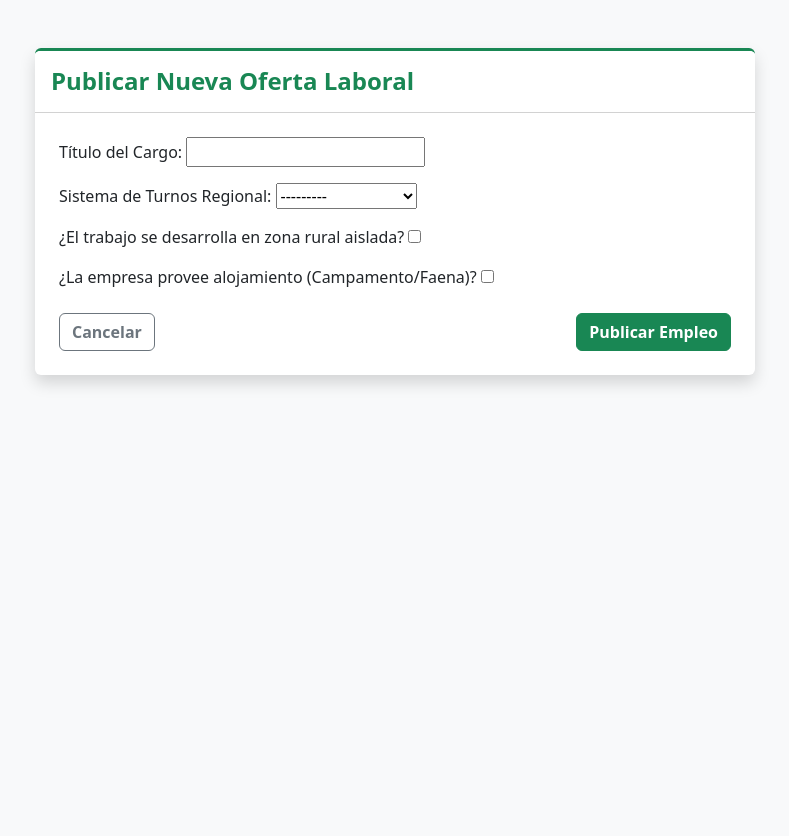
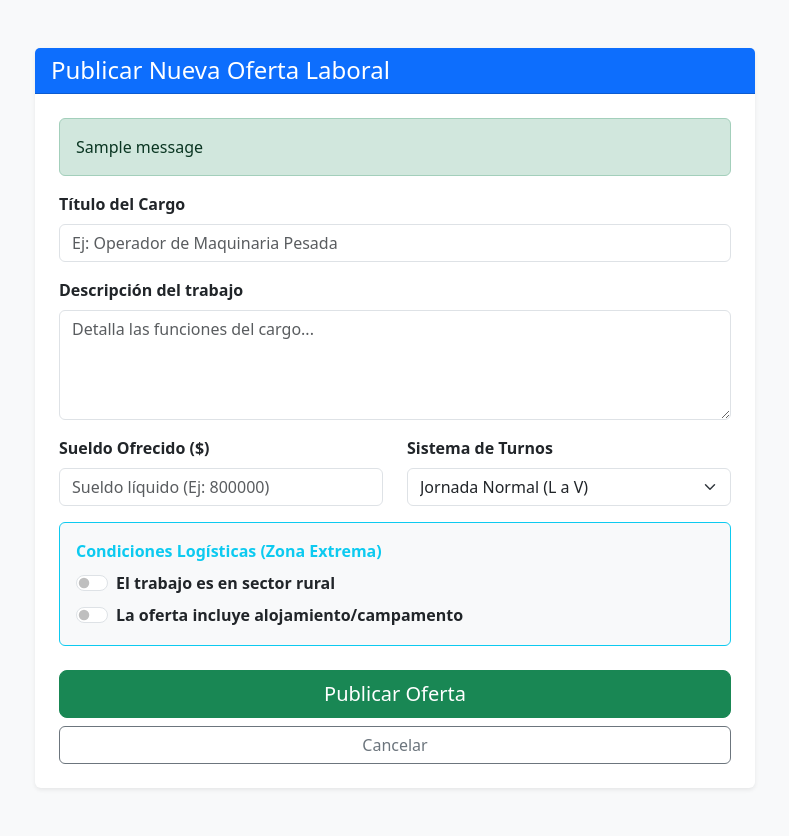
Before and after one commit to alpharius4/Ays-n-Oportunidades, a Django app: page /crear/ in a window 1280 px wide. Shown: the part 56-892 px from the top of the page, without its empty margins (245-1034 px from the left). Before the commit the page ends 442 px from the top, so only its background shows below. Run offline with Django 5.2, Linux system fonts and the light colour scheme; a user stored in the database is signed in; tables that the repository leaves empty hold one stand-in row (values such as "Sample post"); one stand-in notice (Sample message) is shown.

Commit message:
Implementa notificaciones por Gmail y agrega campos logísticos regionales a OfertaLaboral

```diff
--- a/jobs/forms.py
+++ b/jobs/forms.py
@@ -4,12 +4,15 @@ from .models import OfertaLaboral
 class OfertaLaboralForm(forms.ModelForm):
     class Meta:
         model = OfertaLaboral
-        # Usamos exactamente los nombres que están en tu models.py
-        fields = ['titulo_cargo', 'sistema_turno', 'es_zona_rural', 'incluye_alojamiento']
+        # Revisa que estos nombres coincidan exactamente con tu models.py
+        fields = ['titulo_cargo', 'descripcion', 'sueldo', 'sistema_turnos', 'es_rural', 'incluye_alojamiento']
 
-        labels = {
-            'titulo_cargo': 'Título del Cargo',
-            'sistema_turno': 'Sistema de Turnos Regional',
-            'es_zona_rural': '¿El trabajo se desarrolla en zona rural aislada?',
-            'incluye_alojamiento': '¿La empresa provee alojamiento (Campamento/Faena)?',
+        # Inyectamos diseño Bootstrap 5
+        widgets = {
+            'titulo_cargo': forms.TextInput(attrs={'class': 'form-control', 'placeholder': 'Ej: Operador de Maquinaria Pesada'}),
+            'descripcion': forms.Textarea(attrs={'class': 'form-control', 'rows': 4, 'placeholder': 'Detalla las funciones del cargo...'}),
+            'sueldo': forms.NumberInput(attrs={'class': 'form-control', 'placeholder': 'Sueldo líquido (Ej: 800000)'}),
+            'sistema_turnos': forms.Select(attrs={'class': 'form-select'}),
+            'es_rural': forms.CheckboxInput(attrs={'class': 'form-check-input', 'role': 'switch'}),
+            'incluye_alojamiento': forms.CheckboxInput(attrs={'class': 'form-check-input', 'role': 'switch'}),
         }
--- a/jobs/models.py
+++ b/jobs/models.py
@@ -1,29 +1,37 @@
 from django.db import models
-from django.conf import settings
+from django.conf import settings # Para conectar con tu usuario
 
 class OfertaLaboral(models.Model):
-    TURNOS = (
-        ('14x14', '14x14'),
-        ('10x10', '10x10'),
-        ('7x7', '7x7'),
-        ('5x2', '5x2'),
-        ('sin_turno', 'Lunes a Viernes'),
-    )
+    # Relación con el usuario (Empresa) que crea la oferta
+    autor = models.ForeignKey(settings.AUTH_USER_MODEL, on_delete=models.CASCADE, related_name='ofertas_publicadas')
 
-    autor = models.ForeignKey(settings.AUTH_USER_MODEL, on_delete=models.CASCADE)
-    titulo_cargo = models.CharField(max_length=150)
-    sistema_turno = models.CharField(max_length=20, choices=TURNOS)
+    # Datos generales del cargo
+    titulo_cargo = models.CharField(max_length=200, verbose_name="Título del Cargo")
+    descripcion = models.TextField(verbose_name="Descripción del trabajo")
+    sueldo = models.IntegerField(verbose_name="Sueldo líquido", null=True, blank=True)
 
-    incluye_alojamiento = models.BooleanField(default=False)
-    es_zona_rural = models.BooleanField(default=False)
+    # Opciones de turnos para Aysén
+    OPCIONES_TURNOS = [
+        ('Lunes a Viernes', 'Jornada Normal (L a V)'),
+        ('14x14', 'Turno 14x14'),
+        ('7x7', 'Turno 7x7'),
+        ('20x10', 'Turno 20x10'),
+        ('Otro', 'Otro sistema de turnos'),
+    ]
+    sistema_turnos = models.CharField(max_length=50, choices=OPCIONES_TURNOS, default='Lunes a Viernes')
 
-    estado_activa = models.BooleanField(default=True)
+    # Filtros logísticos regionales
+    es_rural = models.BooleanField(default=False, verbose_name="Sector Rural")
+    incluye_alojamiento = models.BooleanField(default=False, verbose_name="Incluye Alojamiento/Campamento")
+
+    # Metadatos automáticos
     fecha_publicacion = models.DateTimeField(auto_now_add=True)
+    activa = models.BooleanField(default=True)
 
     def __str__(self):
-        return f"{self.titulo_cargo} - {self.get_sistema_turno_display()}"
+        return f"{self.titulo_cargo} - {self.autor.username}"
 
-# ... (Tu modelo OfertaLaboral se queda arriba tal cual está) ...
+
 
 class Postulacion(models.Model):
     ESTADOS_POSTULACION = [
--- a/jobs/templates/jobs/crear_oferta.html
+++ b/jobs/templates/jobs/crear_oferta.html
@@ -1,22 +1,60 @@
-{% extends 'base.html' %}
-
-{% block content %}
-<div class="container mt-5">
+{% extends 'base.html' %} {% block content %}
+<div class="container mt-5 mb-5">
     <div class="row justify-content-center">
         <div class="col-md-8">
-            <div class="card shadow border-0 border-success border-top border-3">
-                <div class="card-header bg-white py-3">
-                    <h4 class="mb-0 fw-bold text-success">Publicar Nueva Oferta Laboral</h4>
+            <div class="card shadow-sm border-0">
+                <div class="card-header bg-primary text-white">
+                    <h4 class="mb-0">Publicar Nueva Oferta Laboral</h4>
                 </div>
                 <div class="card-body p-4">
 
-                    <form method="post">
+                    {% if messages %}
+                        {% for message in messages %}
+                            <div class="alert alert-{{ message.tags }}">{{ message }}</div>
+                        {% endfor %}
+                    {% endif %}
+
+                    <form method="POST">
                         {% csrf_token %}
-                        {{ form.as_p }}
 
-                        <div class="d-flex justify-content-between mt-4">
-                            <a href="{% url 'accounts:dashboard' %}" class="btn btn-outline-secondary fw-bold">Cancelar</a>
-                            <button type="submit" class="btn btn-success fw-bold">Publicar Empleo</button>
+                        <div class="mb-3">
+                            <label class="form-label fw-bold">Título del Cargo</label>
+                            {{ form.titulo_cargo }}
+                        </div>
+
+                        <div class="mb-3">
+                            <label class="form-label fw-bold">Descripción del trabajo</label>
+                            {{ form.descripcion }}
+                        </div>
+
+                        <div class="row mb-3">
+                            <div class="col-md-6">
+                                <label class="form-label fw-bold">Sueldo Ofrecido ($)</label>
+                                {{ form.sueldo }}
+                            </div>
+                            <div class="col-md-6">
+                                <label class="form-label fw-bold">Sistema de Turnos</label>
+                                {{ form.sistema_turnos }}
+                            </div>
+                        </div>
+
+                        <div class="card bg-light border-info p-3 mb-4">
+                            <p class="mb-2 fw-bold text-info">Condiciones Logísticas (Zona Extrema)</p>
+
+                            <div class="form-check form-switch mb-2">
+                                {{ form.es_rural }}
+                                <label class="form-check-label fw-semibold">El trabajo es en sector rural</label>
+                            </div>
+
+                            <div class="form-check form-switch">
+                                {{ form.incluye_alojamiento }}
+                                <label class="form-check-label fw-semibold">La oferta incluye alojamiento/campamento</label>
+                            </div>
+                        </div>
+
+                        <div class="d-grid gap-2">
+                            <button type="submit" class="btn btn-success btn-lg">Publicar Oferta</button>
+                            <a href="{% url 'accounts:dashboard' %}" class="btn btn-outline-secondary">Cancelar</a>
                         </div>
                     </form>
 
--- a/jobs/urls.py
+++ b/jobs/urls.py
@@ -9,5 +9,5 @@ urlpatterns = [
     path('<int:id>/', views.detalle_oferta, name='detalle_oferta'),
     path('<int:id>/postular/', views.postular_oferta, name='postular_oferta'),
     path('<int:id>/postulantes/', views.ver_postulantes, name='ver_postulantes'),
-    #path('test-email/', views.prueba_email, name='test_email'),
+    path('test-email/', views.prueba_email, name='test_email'),
 ]
--- a/jobs/views.py
+++ b/jobs/views.py
@@ -28,6 +28,7 @@ def detalle_oferta(request, id):
 def crear_oferta(request):
     # Medida de seguridad: Solo Empleadores pueden crear ofertas
     if request.user.rol != 'empleador':
+        messages.error(request, "Solo las empresas pueden publicar ofertas.")
         return redirect('jobs:lista_ofertas')
 
     if request.method == 'POST':
@@ -36,25 +37,29 @@ def crear_oferta(request):
             oferta = form.save(commit=False)
             oferta.autor = request.user  # Asignamos la empresa que la creó
             oferta.save()
+
+            # --- MAGIA DE GMAIL: Correo de confirmación a la empresa ---
+            try:
+                send_mail(
+                    subject=f'¡Oferta Publicada con Éxito! - {oferta.titulo_cargo}',
+                    message=f'Hola {request.user.username},\n\n'
+                            f'Tu aviso para "{oferta.titulo_cargo}" ha sido publicado correctamente en Aysén Oportunidades.\n'
+                            f'Los trabajadores locales ya pueden verla y enviarte postulaciones.\n\n'
+                            f'Gracias por aportar al empleo en la región.',
+                    from_email=settings.DEFAULT_FROM_EMAIL,
+                    recipient_list=[request.user.email],
+                    fail_silently=False,
+                )
+            except Exception as e:
+                print(f"Error al enviar correo de creación de oferta: {e}")
+            # -----------------------------------------------------------
+
+            messages.success(request, "¡Tu oferta ha sido publicada con éxito!")
             return redirect('accounts:dashboard')
     else:
         form = OfertaLaboralForm()
 
     return render(request, 'jobs/crear_oferta.html', {'form': form})
-
-
-def prueba_email(request):
-    try:
-        send_mail(
-            'Prueba de Conectividad - Aysén Oportunidades',
-            '¡Excelente noticia, Benjamín! El sistema de correos está funcionando correctamente desde Django.',
-            'tu_correo_de_estudiante@gmail.com',
-            ['tu_correo_de_estudiante@gmail.com'], # Envíatelo a ti mismo para probar
-            fail_silently=False,
-        )
-        return HttpResponse("¡Correo enviado con éxito! Revisa tu bandeja de entrada.")
-    except Exception as e:
-        return HttpResponse(f"Error al enviar: {e}")
 
 
 # ==============================================================================
@@ -122,3 +127,19 @@ def ver_postulantes(request, id):
         'oferta': oferta,
         'postulaciones': postulaciones
     })
+
+
+
+
+def prueba_email(request):
+    try:
+        send_mail(
+            subject='Prueba de Conectividad - Aysén Oportunidades',
+            message='¡Excelente noticia, Benjamín! El sistema de correos de Django está configurado y funcionando perfectamente con Gmail.',
+            from_email=settings.DEFAULT_FROM_EMAIL, # Este es el correo "Cartero" de settings.py
+            recipient_list=['saldiviabenjamin16@gmail.com'], # <-- ¡Cambia esto por tu Gmail de uso diario!
+            fail_silently=False,
+        )
+        return HttpResponse("¡Correo enviado con éxito! Revisa tu bandeja de entrada en el celular o PC.")
+    except Exception as e:
+        return HttpResponse(f"Error al enviar el correo. El sistema dice: {e}")
```
Also changed, not shown: jobs/templates/jobs/detalle_oferta.html (+14 -11 lines), jobs/migrations/0003_rename_estado_activa_ofertalaboral_activa_and_more.py (added).
